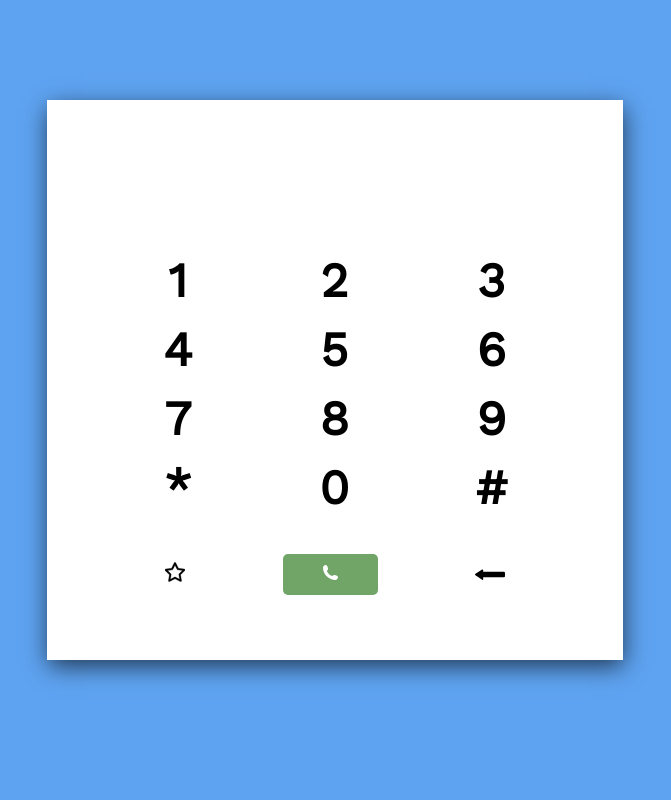
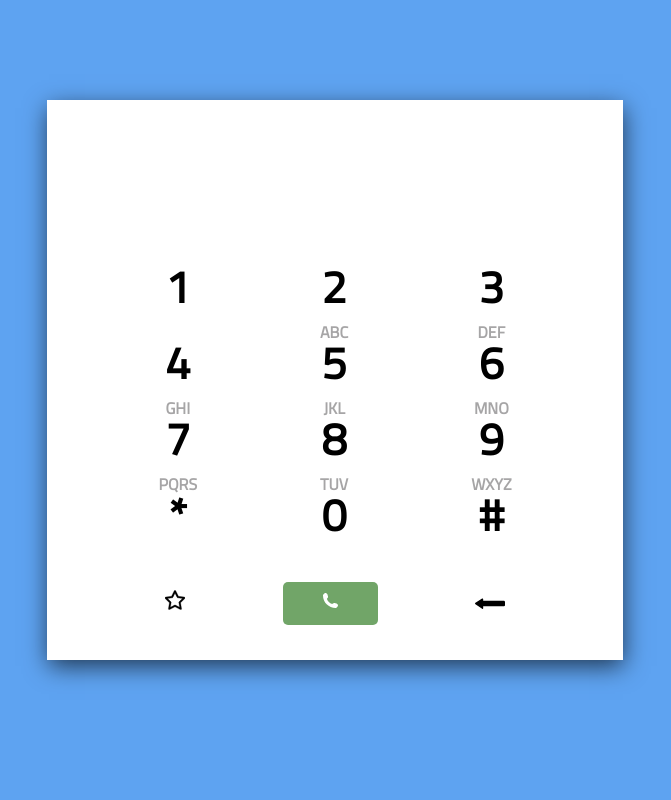
Before and after one commit to aritam11/dialpad, a PHP site: page / in a window 1280 px wide. Shown: the whole page, without its empty margins (305-976 px from the left). Run offline with PHP 8.4, Linux system fonts and the light colour scheme.

Commit message:
font updated

```diff
--- a/style.css
+++ b/style.css
@@ -1,11 +1,11 @@
-@import url('https://fonts.googleapis.com/css2?family=Work+Sans&display=swap');
+@import url('https://fonts.googleapis.com/css2?family=Titillium+Web&display=swap');
 
 *{
     margin : 0;
     padding : 0;
     box-sizing: border-box;
     overflow: hidden;
-    font-family: 'Work Sans', sans-serif;
+    font-family: 'Titillium Web', sans-serif;
 }
 body{
     background: #5ea3f1;
@@ -39,14 +39,15 @@ body{
 
 #numbers{
     width : 100%;
-    height : 60%;
+    height :65%;
     display : grid;
     grid-template-columns: auto auto auto;
     padding: 30px 50px;
 }
 .digit{
+    height :fit-content;
     padding: 10px;
-    font-size: 1.5rem;
+    font-size: 1.4rem;
     text-align: center;
 }
 
@@ -57,6 +58,7 @@ body{
 .digit p{
     font-size : 1rem;
     color : #a6a5a6;
+    font-weight : bold
 }
 
 #icons{
```
